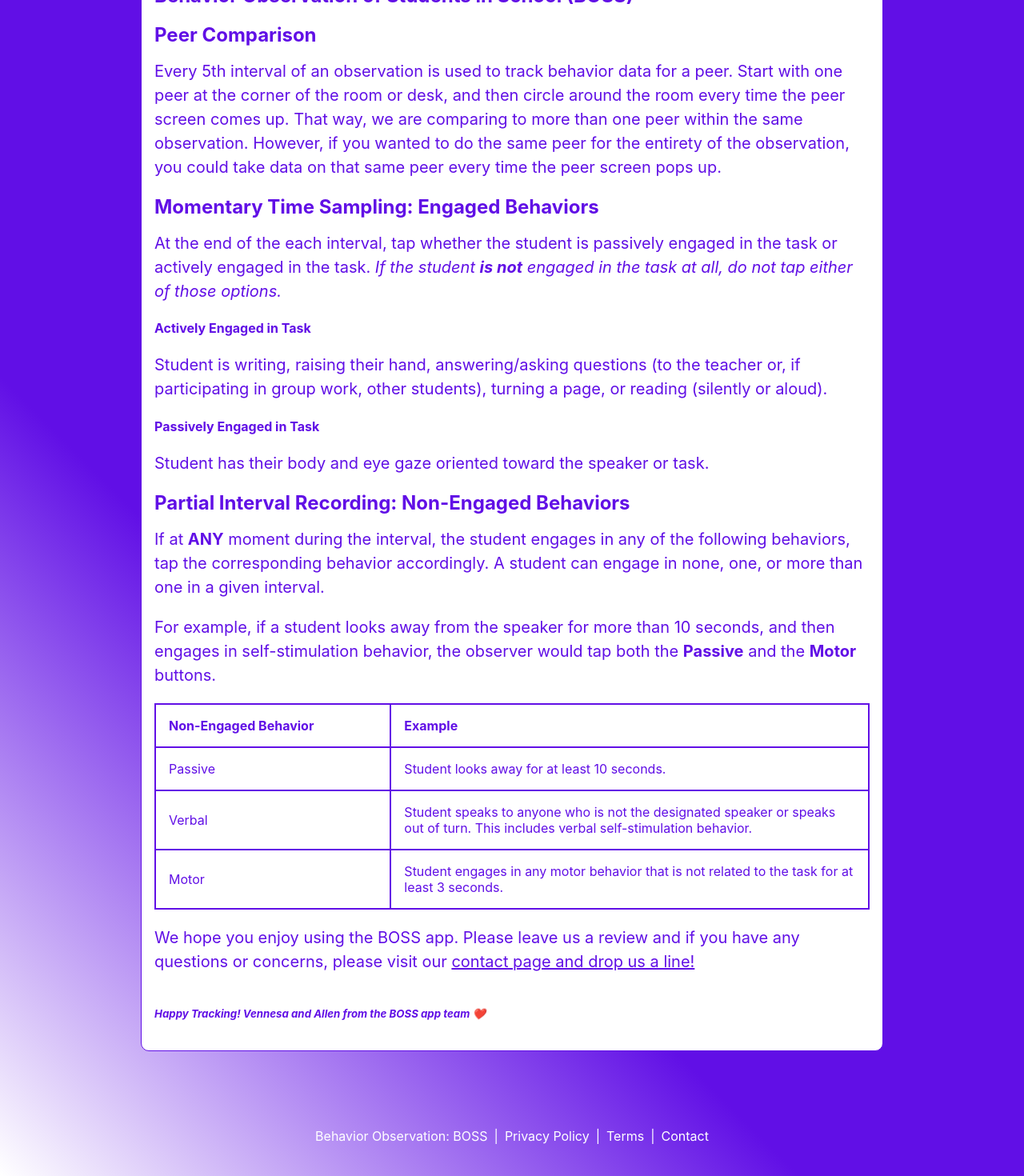
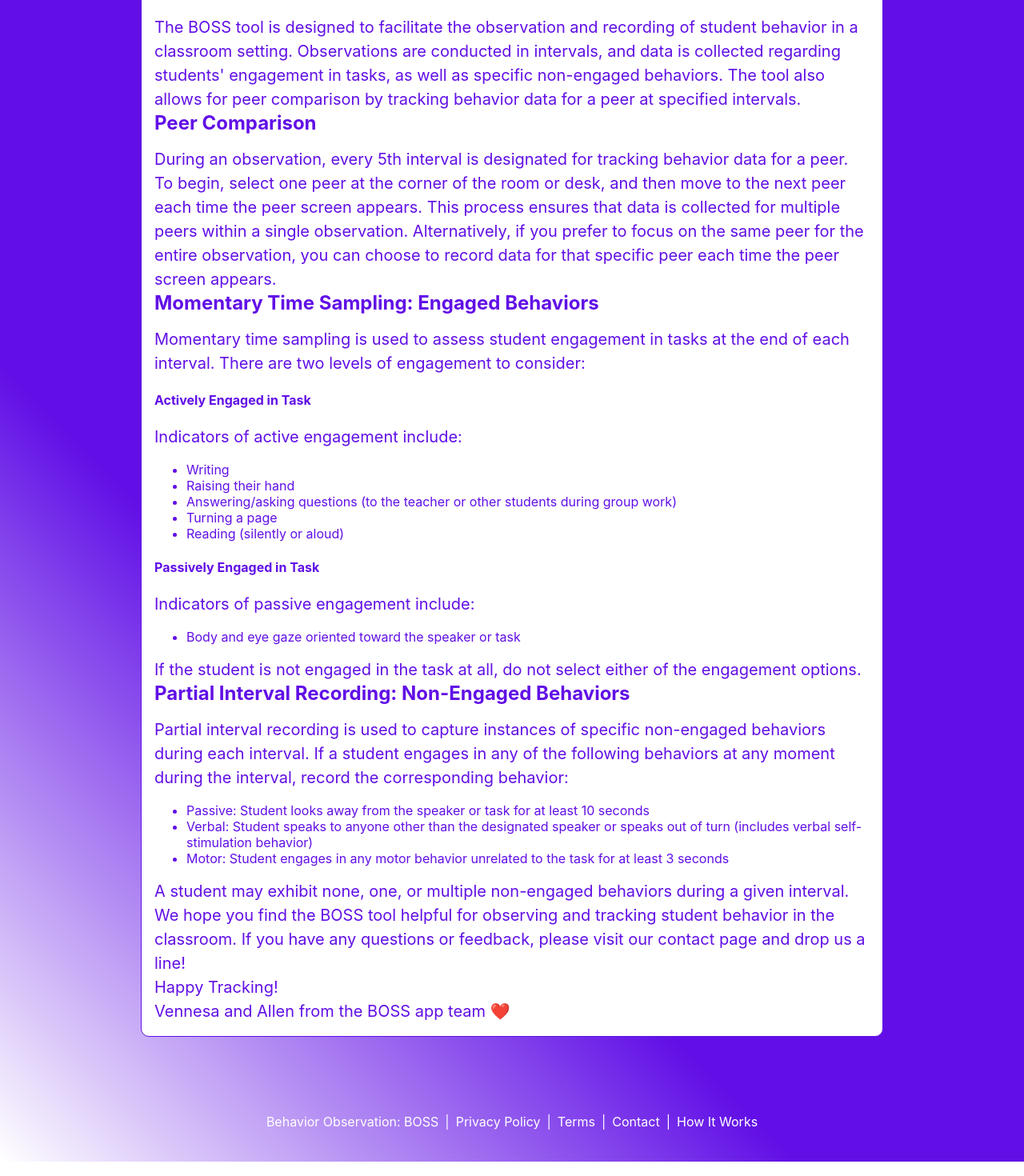
Before and after one commit to adeubank/www.behaviorobservationtools.com, a Next.js app: page /how-it-works in a window 1280 px wide. Shown: the part 280-1750 px from the top of the page at 80% size. Built offline with nearby package versions, Linux system fonts and the light colour scheme.

Commit message:
update how it works

```diff
--- a/pages/footer.js
+++ b/pages/footer.js
@@ -1,28 +1,11 @@
-import styles from '../styles/Home.module.css'
+import styles from "../styles/Home.module.css";
 
 export default function Footer() {
-  return <footer className={styles.footer}>
-        <a
-          href="/"
-        >
-          Behavior Observation: BOSS
-        </a>
-        |
-        <a
-          href="/privacy"
-        >
-          Privacy Policy
-        </a>
-        |
-        <a
-          href="/terms"
-        >
-          Terms
-        </a>|
-        <a
-          href="/contact"
-        >
-          Contact
-        </a>
-      </footer>
+  return (
+    <footer className={styles.footer}>
+      <a href="/">Behavior Observation: BOSS</a>|
+      <a href="/privacy">Privacy Policy</a>|<a href="/terms">Terms</a>|
+      <a href="/contact">Contact</a>|<a href="/how-it-works">How It Works</a>
+    </footer>
+  );
 }
--- a/pages/how-it-works.js
+++ b/pages/how-it-works.js
@@ -1,72 +1,121 @@
-import Layout from './layout'
-import styles from '../styles/Home.module.css'
+import Layout from "./layout";
+import styles from "../styles/Home.module.css";
+import Head from "next/head";
 
 export default function HowItWorks() {
-  return <Layout>
+  return (
+    <Layout>
+      <Head>
+        <title>
+          How It Works - Behavior Observation of Students in School (BOSS)
+        </title>
+      </Head>
       <div className={styles.grid}>
-    <div className={[styles.card , styles.active].join(' ')}>
-      <h1>How It Works</h1>
+        <div className={[styles.card, styles.active].join(" ")}>
+          <h1>
+            How It Works - Behavior Observation of Students in School (BOSS)
+          </h1>
 
-       <h2>Behavior Observation of Students in School (BOSS)</h2>
+          <p>
+            The BOSS tool is designed to facilitate the observation and
+            recording of student behavior in a classroom setting. Observations
+            are conducted in intervals, and data is collected regarding
+            students' engagement in tasks, as well as specific non-engaged
+            behaviors. The tool also allows for peer comparison by tracking
+            behavior data for a peer at specified intervals.
+          </p>
 
           <h3>Peer Comparison</h3>
 
-       <p>Every 5th interval of an observation is used to track behavior data for a peer.
-       Start with one peer at the corner of the room or desk, and then circle around the room every
-       time the peer screen comes up. That way, we are comparing to more than
-       one peer within the same observation. However, if you wanted to do the
-       same peer for the entirety of the observation, you could take data on that
-        same peer every time the peer screen pops up.</p><br/>
+          <p>
+            During an observation, every 5th interval is designated for tracking
+            behavior data for a peer. To begin, select one peer at the corner of
+            the room or desk, and then move to the next peer each time the peer
+            screen appears. This process ensures that data is collected for
+            multiple peers within a single observation. Alternatively, if you
+            prefer to focus on the same peer for the entire observation, you can
+            choose to record data for that specific peer each time the peer
+            screen appears.
+          </p>
 
           <h3>Momentary Time Sampling: Engaged Behaviors</h3>
-      <p>At the end of the each interval, tap whether the student is passively engaged in the task or actively engaged in the task. <em>If the student <b>is not</b> engaged in the task at all, do not tap either of those options.</em></p>
+
+          <p>
+            Momentary time sampling is used to assess student engagement in
+            tasks at the end of each interval. There are two levels of
+            engagement to consider:
+          </p>
 
           <h4>Actively Engaged in Task</h4>
-      <p>Student is writing, raising their hand, answering/asking questions (to the teacher or, if participating in group work, other students), turning a page, or reading (silently or aloud).</p>
+          <p>Indicators of active engagement include:</p>
+          <ul>
+            <li>Writing</li>
+            <li>Raising their hand</li>
+            <li>
+              Answering/asking questions (to the teacher or other students
+              during group work)
+            </li>
+            <li>Turning a page</li>
+            <li>Reading (silently or aloud)</li>
+          </ul>
+
           <h4>Passively Engaged in Task</h4>
-      <p>Student has their body and eye gaze oriented toward the speaker or task.</p>
+          <p>Indicators of passive engagement include:</p>
+          <ul>
+            <li>Body and eye gaze oriented toward the speaker or task</li>
+          </ul>
 
-      <br/>
+          <p>
+            If the student is not engaged in the task at all, do not select
+            either of the engagement options.
+          </p>
 
           <h3>Partial Interval Recording: Non-Engaged Behaviors</h3>
 
-      <p>If at <b>ANY</b> moment during the interval, the student engages in any
-      of the following behaviors, tap the corresponding behavior accordingly.
-      A student can engage in none, one, or more than one in a given interval.</p>
-      <br/>
-      <p>For example, if a student looks away from the speaker for more than 10
-      seconds, and then engages in self-stimulation behavior, the observer would
-      tap both the <b>Passive</b> and the <b>Motor</b> buttons. </p>
+          <p>
+            Partial interval recording is used to capture instances of specific
+            non-engaged behaviors during each interval. If a student engages in
+            any of the following behaviors at any moment during the interval,
+            record the corresponding behavior:
+          </p>
+
+          <ul>
+            <li>
+              Passive: Student looks away from the speaker or task for at least
+              10 seconds
+            </li>
+            <li>
+              Verbal: Student speaks to anyone other than the designated speaker
+              or speaks out of turn (includes verbal self-stimulation behavior)
+            </li>
+            <li>
+              Motor: Student engages in any motor behavior unrelated to the task
+              for at least 3 seconds
+            </li>
+          </ul>
+
+          <p>
+            A student may exhibit none, one, or multiple non-engaged behaviors
+            during a given interval.
+          </p>
+
+          <p>
+            We hope you find the BOSS tool helpful for observing and tracking
+            student behavior in the classroom. If you have any questions or
+            feedback, please visit our{" "}
+            <a href="https://www.behaviorobservationtools.com/contact">
+              contact page
+            </a>{" "}
+            and drop us a line!
+          </p>
+
+          <p>
+            Happy Tracking!
             <br />
-      <table>
-        <thead>
-          <tr>
-            <th width="33%">Non-Engaged Behavior</th>
-            <th>Example</th>
-          </tr>
-        </thead>
-        <tbody>
-          <tr>
-            <td>Passive</td>
-            <td>Student looks away for at least 10 seconds. </td>
-          </tr>
-          <tr>
-            <td>Verbal</td>
-            <td>Student speaks to anyone who is not the designated speaker or speaks out of turn. This includes verbal self-stimulation behavior. </td>
-          </tr>
-          <tr>
-            <td>Motor</td>
-            <td>Student engages in any motor behavior that is not related to the task for at least 3 seconds. </td>
-          </tr>
-        </tbody>
-      </table>
-
-      <br/>
-      <p>We hope you enjoy using the BOSS app. Please leave us a review and if you have any questions or concerns, please visit our <a href="/contact" className={styles.underline}>contact page and drop us a line!</a></p>
-
-      <br/>
-      <h5><em>Happy Tracking! Vennesa and Allen from the BOSS app team ❤️</em></h5>
+            Vennesa and Allen from the BOSS app team ❤️
+          </p>
         </div>
       </div>
     </Layout>
+  );
 }
--- a/styles/Home.module.css
+++ b/styles/Home.module.css
@@ -1,4 +1,4 @@
-
+@media screen {
   .container {
     max-width: 100%;
     background: #610fe6;
@@ -12,8 +12,12 @@
 
   @media screen and (min-width: 568px) {
     .container {
-    background: rgb(255,255,255);
-    background: linear-gradient(45deg, rgba(255,255,255,1) 0%, rgba(97,15,230,1) 33%);
+      background: rgb(255, 255, 255);
+      background: linear-gradient(
+        45deg,
+        rgba(255, 255, 255, 1) 0%,
+        rgba(97, 15, 230, 1) 33%
+      );
     }
   }
 
@@ -51,19 +55,17 @@
     flex: 1;
     align-items: center;
     justify-content: center;
-
   }
 
   .hero {
     width: 100%;
-  min-height:80vh;
+    min-height: 80vh;
     display: flex;
     flex: 1;
     flex-direction: column;
     text-align: center;
     max-width: 960px;
   }
-
 
   .feature {
   }
@@ -77,7 +79,6 @@
     height: 3rem;
     margin-right: 0.5rem;
   }
-
 
   .title a {
     color: #fff;
@@ -119,8 +120,8 @@
     border-radius: 5px;
     padding: 0.75rem;
     font-size: 1.1rem;
-  font-family: Menlo, Monaco, Lucida Console, Liberation Mono, DejaVu Sans Mono,
-    Bitstream Vera Sans Mono, Courier New, monospace;
+    font-family: Menlo, Monaco, Lucida Console, Liberation Mono,
+      DejaVu Sans Mono, Bitstream Vera Sans Mono, Courier New, monospace;
   }
 
   .grid {
@@ -147,7 +148,8 @@
     text-align: left;
     color: inherit;
     text-decoration: none;
-  transition: color 0.15s ease, border-color 0.15s ease,  background-color 0.15s ease;
+    transition: color 0.15s ease, border-color 0.15s ease,
+      background-color 0.15s ease;
     display: flex;
     justify-content: center;
     align-items: center;
@@ -157,7 +159,6 @@
     width: 100%;
   }
 
-
   .cta:hover,
   .cta:focus,
   .cta:active {
@@ -166,12 +167,10 @@
     border-color: #610fe6;
   }
 
-
   .cta h3 {
     margin: 0 0 1rem 0;
     font-size: 1.5rem;
   }
-
 
   .card {
     margin: 1rem;
@@ -181,7 +180,8 @@
     text-decoration: none;
     border: 1px solid #eaeaea;
     border-radius: 10px;
-  transition: color 0.15s ease, border-color 0.15s ease,  background-color 0.15s ease;
+    transition: color 0.15s ease, border-color 0.15s ease,
+      background-color 0.15s ease;
     min-width: 320px;
     max-width: 100%;
   }
@@ -220,7 +220,6 @@
     width: 450px;
   }
 
-
   .footer {
     width: 100%;
     height: 100px;
@@ -256,3 +255,15 @@
   .underline {
     text-decoration: underline;
   }
+}
+@media print {
+  .container,
+  .main,
+  .grid {
+    height: 100%;
+    display: flex;
+    background-color: #fff;
+    color: #000;
+    padding: 0;
+  }
+}
--- a/styles/globals.css
+++ b/styles/globals.css
@@ -15,8 +15,100 @@
   box-sizing: border-box;
 }
 
-table { border-spacing: 0; }
+table {
+  border-spacing: 0;
+}
 
-table, table thead tr th { border: 1px solid;}
-table tr td { border: 0.5px solid; }
-th, td { padding: 1rem; }
+table,
+table thead tr th {
+  border: 1px solid;
+}
+table tr td {
+  border: 0.5px solid;
+}
+th,
+td {
+  padding: 1rem;
+}
+
+@media print {
+  /* Hide website header, footer, and other unnecessary elements for printing */
+  header,
+  footer,
+  nav,
+  .breadcrumb,
+  .social-media-links,
+  .call-to-action {
+    display: none !important;
+  }
+
+  /* Set page margins and use the entire width of the page */
+  body {
+    margin: 0.5in;
+    width: 100%;
+  }
+
+  /* Ensure that the main content is clearly visible and fits within the page */
+  .main-content {
+    padding: 0;
+    width: 100%;
+  }
+
+  /* Increase the font size for better readability */
+  h1,
+  h2,
+  h3,
+  p,
+  ul,
+  ol {
+    font-size: 12pt;
+  }
+
+  /* Set the line height for better readability */
+  p,
+  ul,
+  ol {
+    line-height: 1.5;
+  }
+
+  /* Improve spacing between sections */
+  h1,
+  h2,
+  h3 {
+    margin-top: 0.75in;
+    margin-bottom: 0.25in;
+  }
+
+  /* Avoid page breaks inside sections and between headings and content */
+  .section {
+    page-break-inside: avoid;
+  }
+
+  h1,
+  h2,
+  h3 {
+    page-break-after: avoid;
+  }
+
+  /* Set the color of text and links to black for printing */
+  body,
+  a {
+    color: #000;
+  }
+
+  /* Remove text decoration from links */
+  a {
+    text-decoration: none;
+  }
+
+  /* Hide any elements that are not relevant to printing (e.g., interactive elements) */
+  .interactive-element,
+  .hide-print {
+    display: none !important;
+  }
+
+  .header,
+  .container {
+    background-color: #fff;
+  }
+}
```
Also changed, not shown: 1 other file (tests, documents, lock files or other folders). Lines whose indentation alone changed are shown as unchanged.
